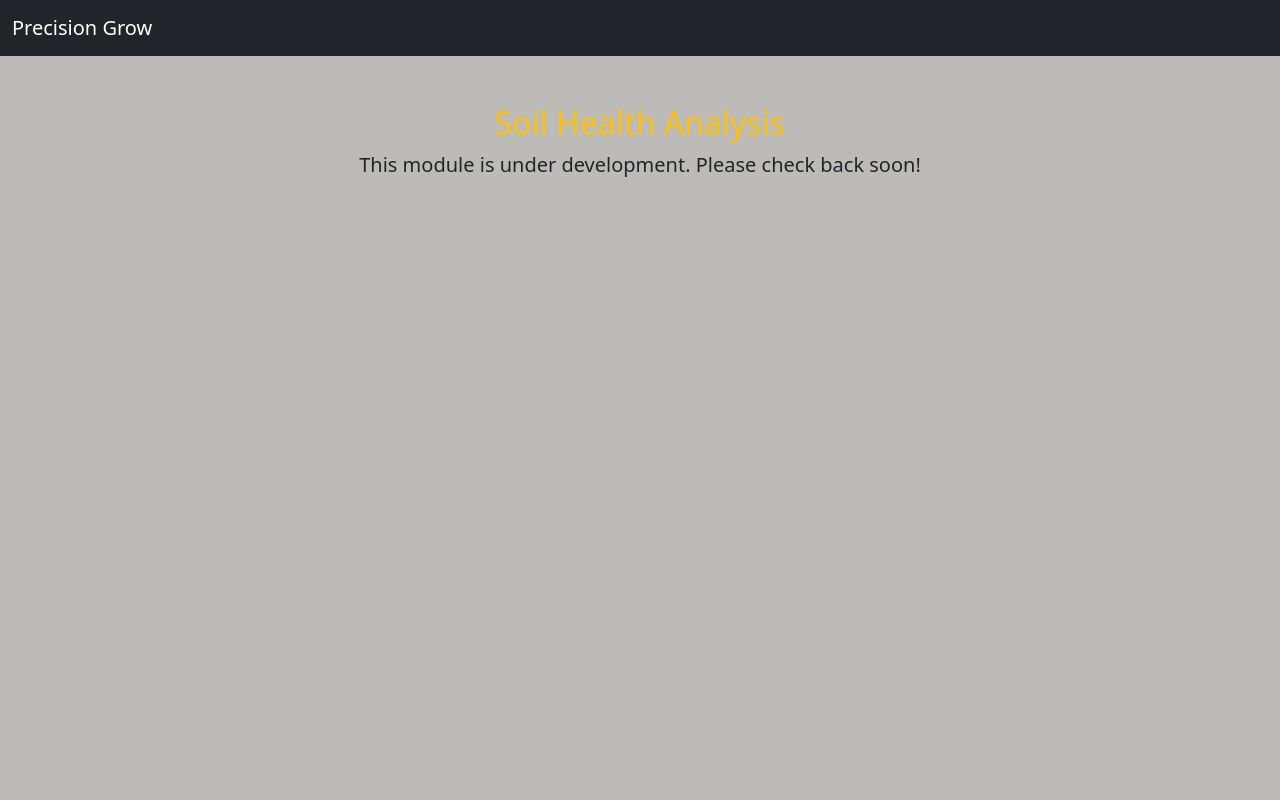
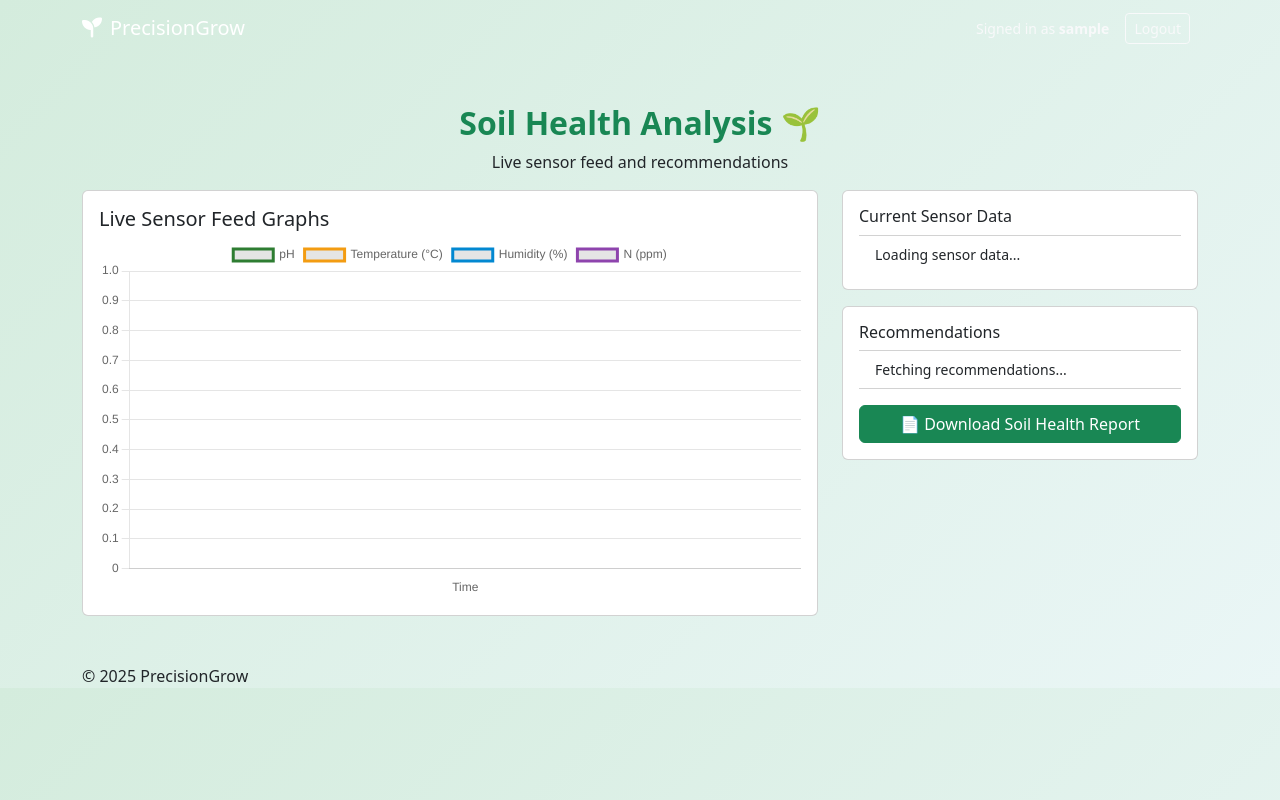
Before and after one commit to mayankpiplodiya/precisiongrow, a Flask app: page /soil-health in a window 1280 px wide. Run offline with Flask 3, Linux system fonts and the light colour scheme; the visitor is signed in with stand-in values (Sample User, id 1).

Commit message:
Update soil_health.html

```diff
--- a/templates/soil_health.html
+++ b/templates/soil_health.html
@@ -1,19 +1,116 @@
-<!DOCTYPE html>
-<html lang="en">
-<head>
-    <meta charset="UTF-8">
-    <title>Soil Health Analysis</title>
-    <link href="https://cdn.jsdelivr.net/npm/bootstrap@5.3.0-alpha3/dist/css/bootstrap.min.css" rel="stylesheet">
-</head>
-<body style="background:#BCBBB8;">
-<nav class="navbar navbar-expand-lg navbar-dark bg-dark">
-    <div class="container-fluid">
-        <a class="navbar-brand" href="/home">Precision Grow</a>
+{% extends "home.html" %}
+{% block title %}Soil Health · PrecisionGrow{% endblock %}
+
+{% block head %}
+<script src="https://cdn.jsdelivr.net/npm/chart.js"></script>
+{% endblock %}
+
+{% block content %}
+<div class="text-center mb-3">
+  <h2 class="text-success fw-bold">Soil Health Analysis 🌱</h2>
+  <p class="lead-muted">Live sensor feed and recommendations</p>
+</div>
+
+<div class="row g-4">
+  <div class="col-lg-8">
+    <div class="card project-card p-3">
+      <h5>Live Sensor Feed Graphs</h5>
+      <canvas id="liveFeedChart" style="height:360px;"></canvas>
     </div>
-</nav>
-<div class="container mt-5 text-center">
-    <h2 class="text-warning">Soil Health Analysis</h2>
-    <p class="lead">This module is under development. Please check back soon!</p>
+  </div>
+
+  <div class="col-lg-4">
+    <div class="card project-card p-3 mb-3">
+      <h6>Current Sensor Data</h6>
+      <div id="liveMetrics" class="list-group list-group-flush small">
+        <div class="list-group-item">Loading sensor data...</div>
+      </div>
+    </div>
+
+    <div class="card project-card p-3">
+      <h6>Recommendations</h6>
+      <div id="liveRecs" class="list-group list-group-flush small">
+        <div class="list-group-item">Fetching recommendations...</div>
+      </div>
+      <div class="d-grid mt-3">
+        <a href="{{ url_for('download_soil_report') }}" class="btn btn-success">📄 Download Soil Health Report</a>
+      </div>
+    </div>
+  </div>
 </div>
-</body>
-</html>
+{% endblock %}
+
+{% block scripts %}
+<script>
+const ctx = document.getElementById('liveFeedChart').getContext('2d');
+let liveChart = new Chart(ctx, {
+    type: 'line',
+    data: {
+        labels: [],
+        datasets: [
+            { label: 'pH', data: [], borderColor: '#2e7d32', fill: false, tension: 0.3 },
+            { label: 'Temperature (°C)', data: [], borderColor: '#f39c12', fill: false, tension: 0.3 },
+            { label: 'Humidity (%)', data: [], borderColor: '#0288d1', fill: false, tension: 0.3 },
+            { label: 'N (ppm)', data: [], borderColor: '#8e44ad', fill: false, tension: 0.3 }
+        ]
+    },
+    options: {
+        responsive: true,
+        scales: { x: { title: { display: true, text: 'Time' } }, y: { beginAtZero: true } }
+    }
+});
+
+async function fetchLive() {
+  try {
+    const res = await fetch('/soil-health-live');
+    const json = await res.json();
+    const metricsEl = document.getElementById('liveMetrics');
+    const recsEl = document.getElementById('liveRecs');
+    metricsEl.innerHTML = '';
+    recsEl.innerHTML = '';
+
+    if (json.error) {
+      metricsEl.innerHTML = `<div class="list-group-item text-danger">${json.error}</div>`;
+      recsEl.innerHTML = `<div class="list-group-item">No recommendations available.</div>`;
+      return;
+    }
+
+    const data = json.data || {};
+    const recs = json.recommendations || {};
+
+    // Metrics
+    for (const [k,v] of Object.entries(data)) {
+      metricsEl.innerHTML += `<div class="list-group-item d-flex justify-content-between"><div><strong>${k}</strong></div><div><span class="badge bg-light text-dark">${v}</span></div></div>`;
+    }
+
+    // Recs
+    if (Object.keys(recs).length === 0) {
+      recsEl.innerHTML = `<div class="list-group-item">Soil appears healthy.</div>`;
+    } else {
+      for (const r of Object.values(recs)) recsEl.innerHTML += `<div class="list-group-item">${r}</div>`;
+    }
+
+    // Update Chart
+    const ts = new Date().toLocaleTimeString();
+    liveChart.data.labels.push(ts);
+    liveChart.data.datasets[0].data.push(data.ph ?? 0);
+    liveChart.data.datasets[1].data.push(data.temperature ?? 0);
+    liveChart.data.datasets[2].data.push(data.humidity ?? 0);
+    liveChart.data.datasets[3].data.push(data.N ?? 0);
+
+    if (liveChart.data.labels.length > 12) {
+      liveChart.data.labels.shift();
+      liveChart.data.datasets.forEach(ds => ds.data.shift());
+    }
+    liveChart.update();
+
+  } catch (err) {
+    console.error(err);
+  }
+}
+
+// initial + periodic
+fetchLive();
+setInterval(fetchLive, 15000);
+</script>
+{% endblock %}
```
